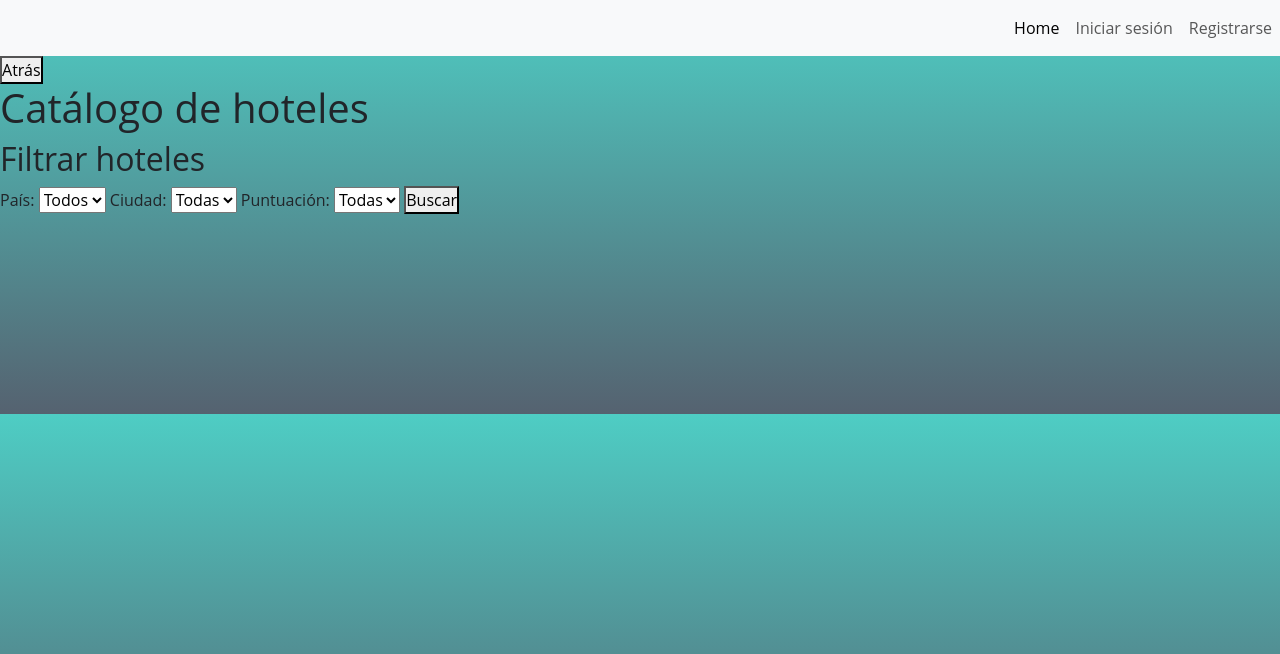
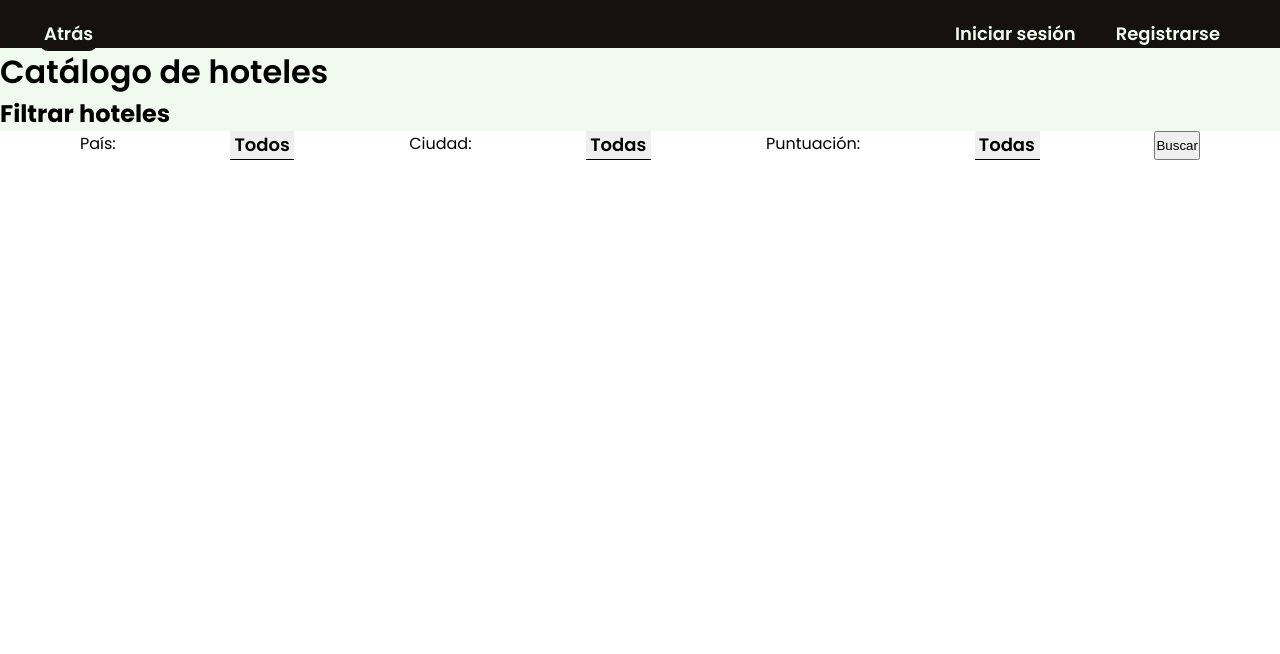
Before and after one commit to sergio110304/LAB_HOTELES, a Django app: page /catalogo in a window 1280 px wide. Shown: the top 654 px of the page. Run offline with Django 5.2, Linux system fonts and the light colour scheme; data that the repository does not hold is empty.

Commit message:
mejorando catalogo

```diff
--- a/hotels/app/templates/base1.html
+++ b/hotels/app/templates/base1.html
@@ -4,24 +4,24 @@
 <html lang="en">
     <head>
         {% block head %} {% endblock %}
-        <!-- Bootstrap CSS v5.2.1 -->
-        <link
-            href="https://cdn.jsdelivr.net/npm/bootstrap@5.3.2/dist/css/bootstrap.min.css"
-            rel="stylesheet"
-            integrity="sha384-T3c6CoIi6uLrA9TneNEoa7RxnatzjcDSCmG1MXxSR1GAsXEV/Dwwykc2MPK8M2HN"
-            crossorigin="anonymous"
-        />
+        <link rel="stylesheet" href="{% static 'base.css' %}">
     </head>
 
     <body>
-    <header>
-        <nav class="navbar navbar-expand navbar-light bg-light">
-            <div class="nav navbar-nav ms-auto">
-                <a class="nav-item nav-link active" href="{% url 'homepage' %}" aria-current="page">Home <span class="visually-hidden">(current)</span></a>
-                <a class="nav-item nav-link" href="{% url 'login' %}">Iniciar sesión</a>
-                <a class="nav-item nav-link" href="{% url 'registrar' %}">Registrarse</a>
-            </div>
-        </nav>
+    <header class="header">
+        <div class="menu container">
+
+            {% block boton %}{% endblock %}
+
+
+            <nav class="navbar">
+                <ul>
+                    <li><a class="nav-item nav-link" href="{% url 'login' %}">Iniciar sesión</a></li>
+                    <li><a class="nav-item nav-link" href="{% url 'registrar' %}">Registrarse</a></li>
+                </ul>
+
+            </nav>
+        </div>
     </header>
         <main class="{% block main_classes %} {% endblock %}">
             <div class="content-container w-100">
--- a/hotels/app/templates/catalogo.html
+++ b/hotels/app/templates/catalogo.html
@@ -1,4 +1,4 @@
-{% extends "base.html" %}
+{% extends "base1.html" %}
 
 {% block head %}
 <meta charset="UTF-8">
@@ -9,14 +9,22 @@
 <script src="https://code.jquery.com/jquery-3.6.0.min.js"></script>
 {% endblock %}
 
+{% block boton %}<button class="boton" type="button" onclick="window.history.back();"><span>Atrás</span></button>{% endblock %}
+
+
 {% block contenido %}
-<button type="button" onclick="window.history.back();">Atrás</button>
-<h1>Catálogo de hoteles</h1>
-<h2>Filtrar hoteles</h2>
-<form method="POST">
+
+
+
+<div class="contenido-texto">
+    <h1>Catálogo de hoteles</h1>
+    <h2>Filtrar hoteles</h2>
+</div>
+
+<form class="form-container" method="POST">
     {% csrf_token %}
     <label for="pais">País:</label>
-    <select id="pais" name="pais" onchange="fetchCiudades()">
+    <select class="selection" id="pais" name="pais" onchange="fetchCiudades()">
         <option value="">Todos</option>
         {% for pais in paises %}
         <option value="{{ pais.countrycode }}">{{ pais.countryname }}</option>
@@ -24,7 +32,7 @@
     </select>
 
     <label for="ciudad">Ciudad:</label>
-    <select id="ciudad" name="ciudad">
+    <select class="selection" id="ciudad" name="ciudad">
         <option value="">Todas</option>
         {% for ciudad in ciudades %}
         <option value="{{ ciudad.citycode }}">{{ ciudad.cityname }}</option>
@@ -32,14 +40,14 @@
     </select>
 
     <label for="rating">Puntuación:</label>
-    <select id="rating" name="rating">
+    <select class="selection" id="rating" name="rating">
         <option value="">Todas</option>
         {% for rating in ratings %}
         <option value="{{ rating }}">{{ rating }}</option>
         {% endfor %}
     </select>
 
-    <button type="submit" value="Buscar">Buscar</button>
+    <button class="boton-subir" type="submit" value="Buscar">Buscar</button>
 </form>
 
 <section class="contenido">
--- a/hotels/static/base.css
+++ b/hotels/static/base.css
@@ -14,12 +14,6 @@ body {
     font-family: 'Poppins', sans-serif;
     margin: 0;
     padding: 0;
-}
-
-.puto {
-    border: 0;
-    background-color: #f1faee;
-    border-radius: 8px;
 }
 
 .logo {
--- a/hotels/static/catalogo.css
+++ b/hotels/static/catalogo.css
@@ -1,15 +1,47 @@
+@import url('https://fonts.googleapis.com/css2?family=Poppins:ital,wght@0,100;0,200;0,300;0,400;0,500;0,600;0,700;0,800;0,900;1,100;1,200;1,300;1,400;1,500;1,600;1,700;1,800;1,900&display=swap');
 
 *{
     margin: 0;
     padding: 0;
     box-sizing: border-box;
-    font-family: 'Open Sans';
 }
 body {
     font-family: "Poppins", sans-serif !important;
-    background: linear-gradient(to top, #556270, #4ECDC4);
+    background: linear-gradient(to top, #fff, #fff);
     width: 100%;
+
 }
+
+.boton {
+    border: 0;
+    background-color: #14110f;
+    border-radius: 8px;
+    color: #f1faee;
+    font-size: 18px;
+    padding: 4px;
+    cursor: pointer;
+    transition: .3s;
+}
+
+.boton span {
+    font-family: "Poppins";
+    font-weight: 600;
+}
+
+.boton:hover {
+    background-color: #f1faee;
+    color: #14110f;
+}
+
+.contenido-texto{
+    background-color: #f1faee;
+    align-items: center;
+    }
+
+.contenido-texto h1{
+    font-weight: 600;
+}
+
 .contenido{
     max-width: 1200px;
     width: 100%;
@@ -26,11 +58,16 @@ body {
     justify-content: space-between;
     margin-bottom: 40px;
 }
-
+.contenedor p{
+    -webkit-box-orient: vertical;
+    display: -webkit-box;
+    -webkit-line-clamp: 2;
+    overflow: hidden;
+}
 .mostrador .fila .item{
     max-width: 210px;
     padding: 30px;
-    height: 275px;
+    height: 300px;
     /*border: 2px solid red;*/
     text-align: center;
     margin: 0 10px;
@@ -38,6 +75,7 @@ body {
     border-radius: 5px;
     transition: .3s;
     text-decoration: none;
+    border-bottom: 1px solid black;
 }
 
 .mostrador .fila .item:hover{
@@ -58,3 +96,24 @@ body {
     font-weight: bold;
     font-size: 20px;
 }
+
+.form-container {
+    margin-left: 10vh;
+    margin-right: 10vh;
+    display: flex;
+    justify-content:space-between;
+
+
+}
+
+.selection {
+    border: none;
+    border-bottom: 1px solid black;
+    appearance: none;
+    font-size: 18px;
+    font-family: "Poppins";
+    font-weight: 600;
+    padding: 4px;
+    cursor: pointer;
+    transition: .3s;
+}
```
Also changed, not shown: hotels/app/templates/homepage.html (+4 -3 lines), hotels/app/templates/index2.html (+6 -4 lines), hotels/static/homepage.css (+11 -0 lines).
